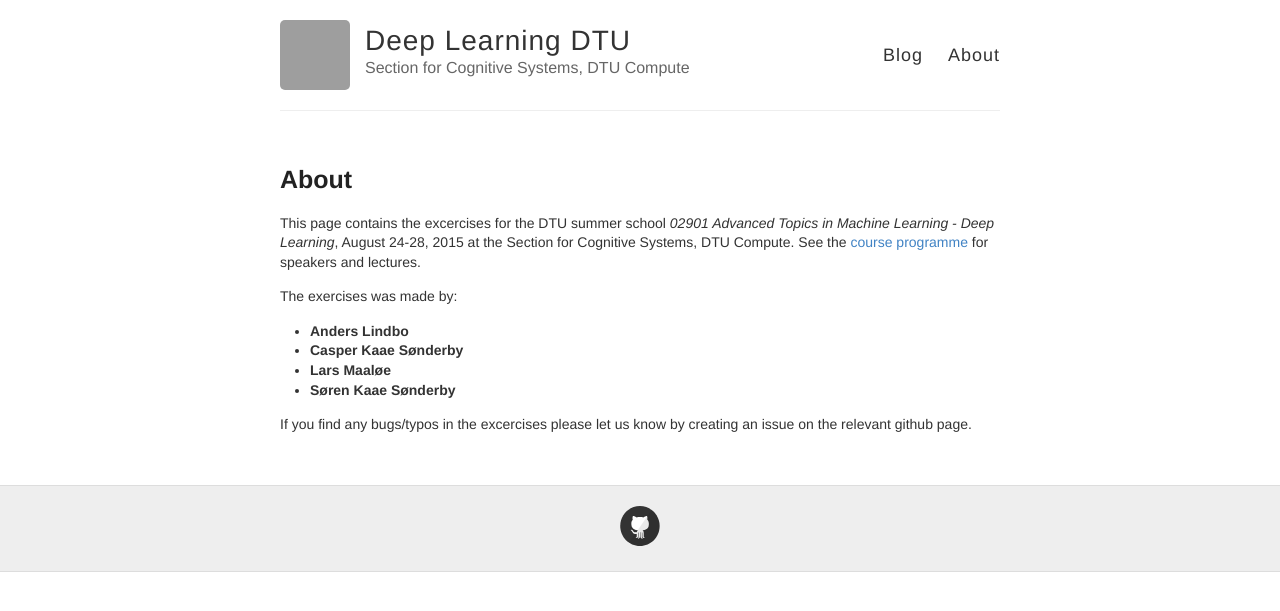
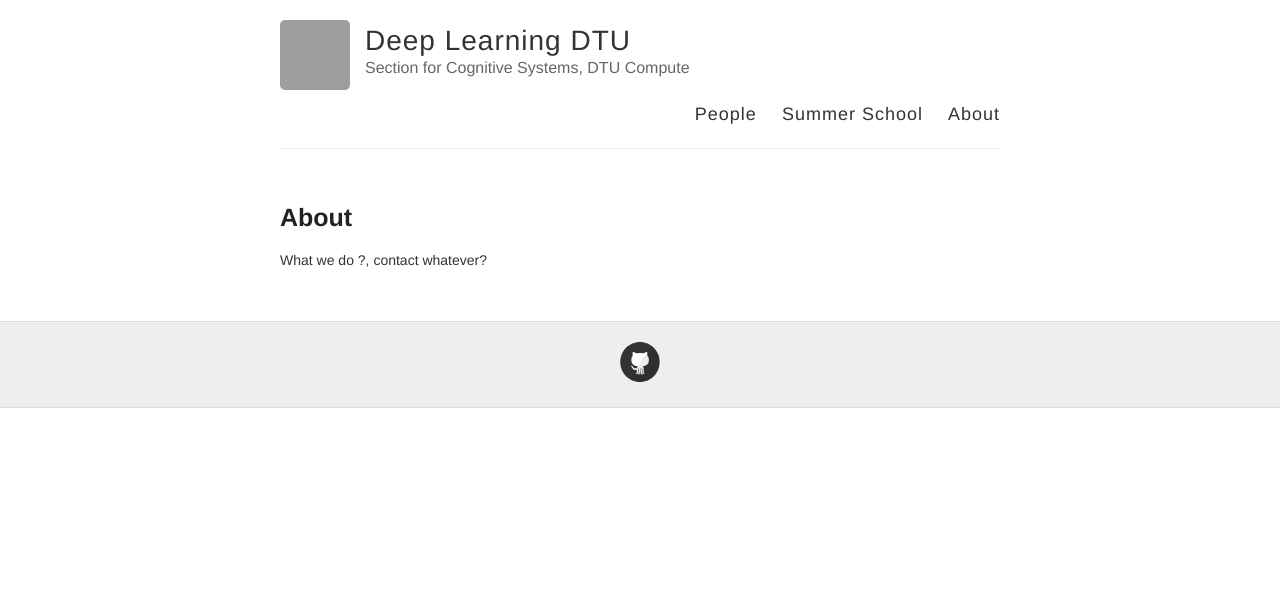
Before and after one commit to DeepLearningDTU/DeepLearningDTU.github.io, a Jekyll site: the page built from about.md, in a window 1280 px wide. Shown: the top 611 px of the page. Built offline with Jekyll 4.4.1, drawn with Linux system fonts in a browser that asks for light colours; Markdown is read by kramdown in place of the engine named in the settings; grey boxes are pictures that could not be loaded.

Commit message:
new design

```diff
--- a/_layouts/default.html
+++ b/_layouts/default.html
@@ -27,7 +27,8 @@
           </div>
 
           <nav>
-            <a href="{{ site.baseurl }}/">Blog</a>
+            <a href="{{ site.baseurl }}/people">People</a>
+            <a href="{{ site.baseurl }}/summer_school">Summer School</a>
             <a href="{{ site.baseurl }}/about">About</a>
           </nav>
         </header>
--- a/about.md
+++ b/about.md
@@ -4,15 +4,4 @@ title: About
 permalink: /about/
 ---
 
-This page contains the excercises for the DTU summer school *02901 Advanced Topics in Machine Learning - Deep Learning*, August 24-28, 2015 at the Section for Cognitive Systems, DTU Compute. See the [course programme](http://www2.compute.dtu.dk/courses/02901/courseprogram.pdf) for speakers and lectures.
-
-The exercises was made by:
-<ul>
-<li><strong>Anders Lindbo</strong></li>
-<li><strong>Casper Kaae Sønderby</strong></li>
-<li><strong>Lars Maaløe</strong></li>
-<li><strong>Søren Kaae Sønderby</strong></li>
-</ul>
-
-
-If you find any bugs/typos in the excercises please let us know by creating an issue on the relevant github page.
+What we do ?, contact whatever?
```
Also changed, not shown: people.md (added, +14 -0 lines).
